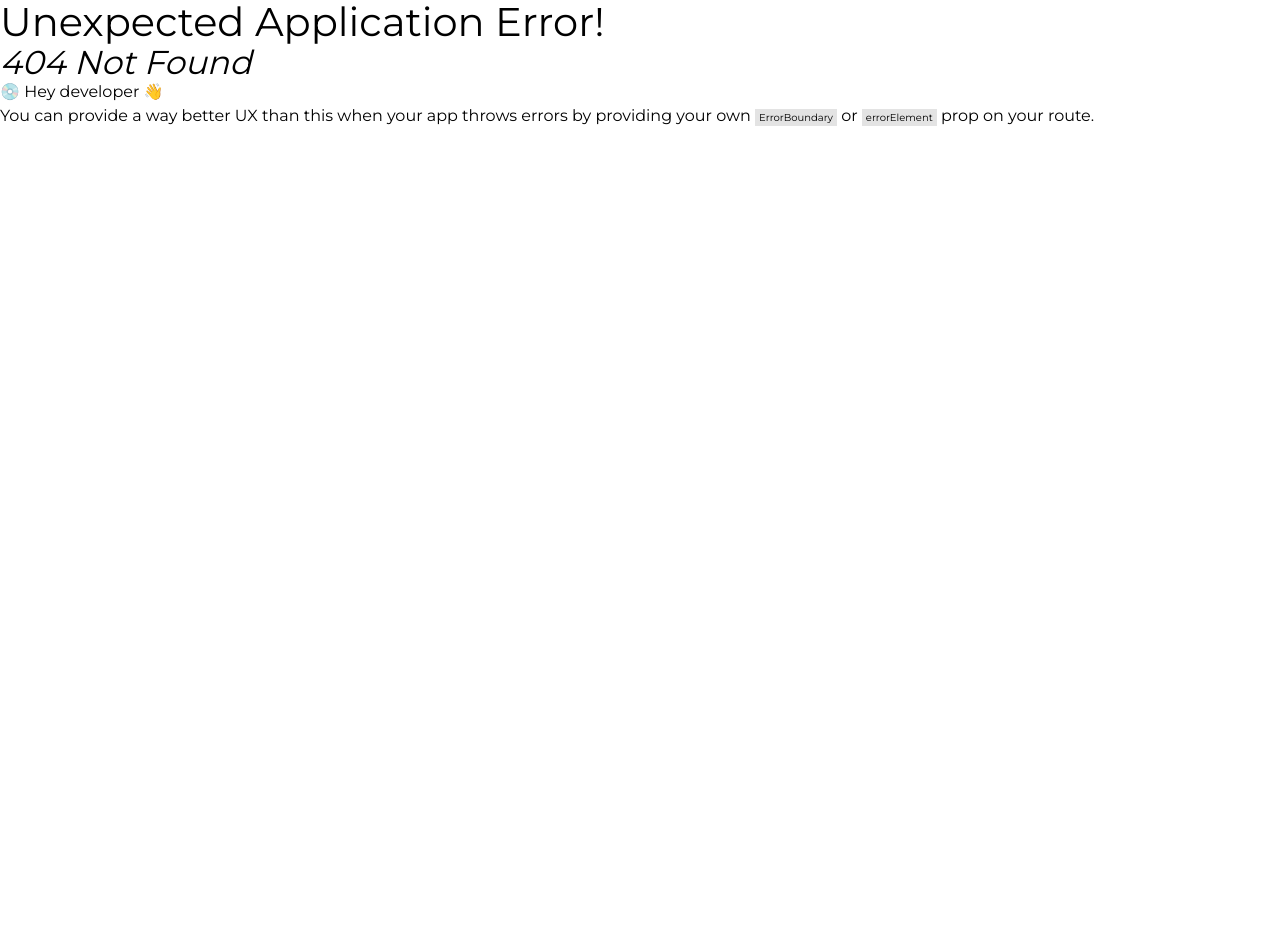
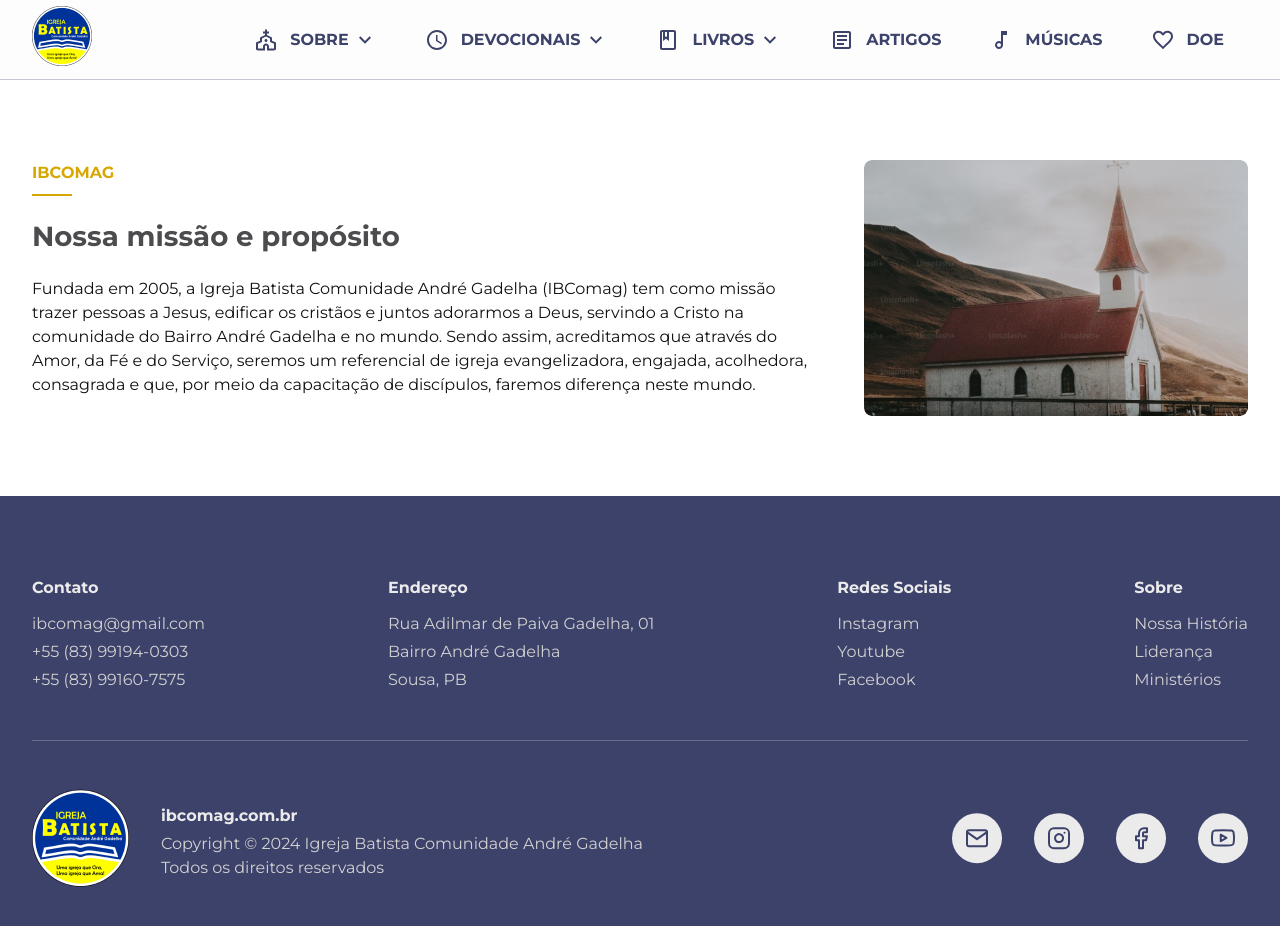
Before and after one commit to lyzzandro/igreja_batista_comag, a React (Vite) app: page /contato in a window 1280 px wide. Before the commit this address had no page. Shown: the top 926 px of the page. Before the commit the page ends 800 px from the top, so only its background shows below. Built offline with nearby package versions, Linux system fonts and the light colour scheme.

Commit message:
adicionando rotas e links e path de links do sobre

```diff
--- a/src/components/header/index.jsx
+++ b/src/components/header/index.jsx
@@ -14,6 +14,7 @@
 import music from "/music_note.svg";
 import musicWhite from "/music_note-white.svg";
 import React, { useState } from "react";
+import { Link } from "react-router-dom";
 
 function Header() {
   const [toggle, setToggle] = useState(true);
@@ -26,7 +27,10 @@
     <div className="header">
       <div className="container">
         <header>
-          <img src={logo} alt="Logo da igreja" />
+          <Link to="/">
+            <img src={logo} alt="Logo da igreja" />
+          </Link>
+
           <ul>
             <li>
               <a href="#" className="links-header">
@@ -40,19 +44,19 @@
               </a>
               <ul className="dropdown">
                 <li>
-                  <a href="/missao_e_proposito">Nossa missão e propósito</a>
+                  <Link to="/missao_e_proposito">Nossa missão e propósito</Link>
                 </li>
                 <li>
-                  <a href="#">Em que cremos</a>
+                  <Link to="/em_que_cremos">Em que cremos</Link>
                 </li>
                 <li>
-                  <a href="#">História da Igreja</a>
+                  <Link to="/historia_da_igreja">História da Igreja</Link>
                 </li>
                 <li>
-                  <a href="#fale-conosco">Contato</a>
+                  <Link to="/contato">Contato</Link>
                 </li>
                 <li>
-                  <a href="#localizacao">Localização</a>
+                  <Link to="/localizacao">Localização</Link>
                 </li>
               </ul>
             </li>
--- a/src/pages/main/components/section-dizimos/index.jsx
+++ b/src/pages/main/components/section-dizimos/index.jsx
@@ -1,5 +1,6 @@
 import "./style.css";
 import dizimos from "/bg-dizimos.jpg";
+
 
 function SectionDizimos() {
   return (
--- a/src/pages/missao-e-proposito/index.jsx
+++ b/src/pages/missao-e-proposito/index.jsx
@@ -1,21 +1,35 @@
 import "./style.css";
+import "../../index.css";
+import Header from "../../components/header";
+import Footer from "../../components/footer";
+import igreja from "../../../public/imagem-igreja.jpg";
+import label from "../../../public/label-igreja.svg";
 
 function MissaoEProposito() {
   return (
-    <div className="missao-e-proposito">
-      <div className="container">
-        <h4>Nossa missão e propósito</h4>
-        <p>
-          Fundada em 2005, a Igreja Batista Comunidade André Gadelha (IBComag)
-          tem como missão trazer pessoas a Jesus, edificar os cristãos e juntos
-          adorarmos a Deus, servindo a Cristo na comunidade do Bairro André
-          Gadelha e no mundo. Sendo assim, acreditamos que através do Amor, da
-          Fé e do Serviço, seremos um referencial de igreja evangelizadora,
-          engajada, acolhedora, consagrada e que, por meio da capacitação de
-          discípulos, faremos diferença neste mundo.
-        </p>
+    <>
+      <Header />
+      <div className="missao-e-proposito">
+        <div className="container">
+          <div className="content">
+            <img src={label} alt="Imagem da igreja" />
+            <h4 className="bold">Nossa missão e propósito</h4>
+            <p>
+              Fundada em 2005, a Igreja Batista Comunidade André Gadelha
+              (IBComag) tem como missão trazer pessoas a Jesus, edificar os
+              cristãos e juntos adorarmos a Deus, servindo a Cristo na
+              comunidade do Bairro André Gadelha e no mundo. Sendo assim,
+              acreditamos que através do Amor, da Fé e do Serviço, seremos um
+              referencial de igreja evangelizadora, engajada, acolhedora,
+              consagrada e que, por meio da capacitação de discípulos, faremos
+              diferença neste mundo.
+            </p>
+          </div>
+          <img src={igreja} alt="Imagem da igreja" className="imagem" />
+        </div>
       </div>
-    </div>
+      <Footer />
+    </>
   );
 }
 
--- a/src/pages/missao-e-proposito/style.css
+++ b/src/pages/missao-e-proposito/style.css
@@ -0,0 +1,48 @@
+.missao-e-proposito {
+  margin-top: 8rem;
+  padding: 8rem 0;
+  display: flex;
+  justify-content: center;
+  align-items: center;
+}
+
+.missao-e-proposito .container {
+  display: flex;
+  flex-direction: row;
+  align-items: flex-start;
+}
+
+.content {
+  display: flex;
+  flex-direction: column;
+  gap: 2.4rem;
+}
+.content img {
+  width: fit-content;
+  border-radius: 0;
+  -webkit-border-radius: 0;
+  -moz-border-radius: 0;
+  -ms-border-radius: 0;
+  -o-border-radius: 0;
+}
+
+.content h4 {
+  color: var(--grey-400);
+}
+
+.content p {
+  color: var(--grey-800);
+}
+
+@media (max-width: 1024px) {
+  .missao-e-proposito {
+    padding: 3.2rem 0;
+  }
+  .missao-e-proposito .container {
+    flex-direction: column;
+  }
+
+  .imagem {
+    width: 100%;
+  }
+}
```
Also changed, not shown: src/router.jsx (+16 -0 lines), public/imagem-igreja.jpg (added), public/label-igreja.svg (added).
